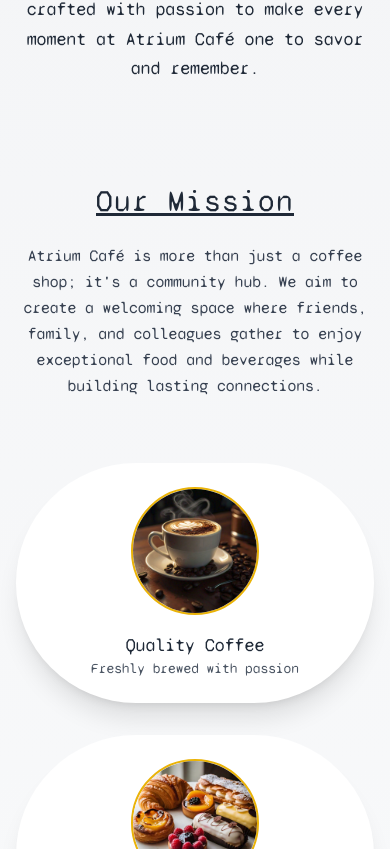
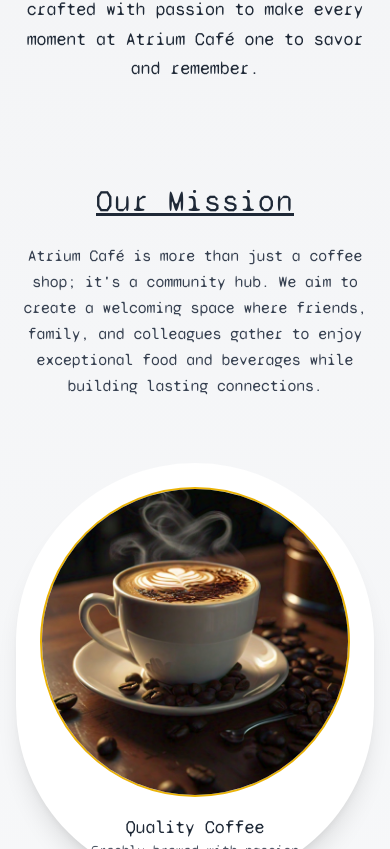
Before and after one commit to Success1308/Atrium-cafe, a React (Vite) app: page / in a window 390 px wide. Shown: the part 1151-2000 px from the top of the page. Built offline with nearby package versions, Linux system fonts and the light colour scheme.

Commit message:
update responsive

```diff
--- a/src/Components/AboutUs.jsx
+++ b/src/Components/AboutUs.jsx
@@ -44,7 +44,7 @@ const AboutUs = () => {
               <img
                 src={QC}
                 alt="Quality Coffee"
-                className="w-32 h-32 md:w-48 md:h-48 mx-auto rounded-full border-2 border-yellow-500 cursor-pointer"
+                className="w-42 h-42 md:w-48 md:h-48 mx-auto rounded-full border-2 border-yellow-500 cursor-pointer"
               />
               <p className="mt-4 text-lg text-gray-800 font-semibold">
                 Quality Coffee
@@ -58,7 +58,7 @@ const AboutUs = () => {
               <img
                 src={ps}
                 alt="Delicious Pastries"
-                className="w-32 h-32 md:w-48 md:h-48 mx-auto rounded-full border-2 border-yellow-500 cursor-pointer"
+                className="w-42 h-42 md:w-48 md:h-48 mx-auto rounded-full border-2 border-yellow-500 cursor-pointer"
               />
               <p className="mt-4 text-lg text-gray-800 font-semibold">
                 Delicious Pastries
@@ -72,7 +72,7 @@ const AboutUs = () => {
               <img
                 src={bc}
                 alt="Building Community"
-                className="w-32 h-32 md:w-48 md:h-48 mx-auto rounded-full border-2 border-yellow-500 cursor-pointer"
+                className="w-42 h-42 md:w-48 md:h-48 mx-auto rounded-full border-2 border-yellow-500 cursor-pointer"
               />
               <p className="mt-4 text-lg text-gray-800 font-semibold">
                 Building Community
```
